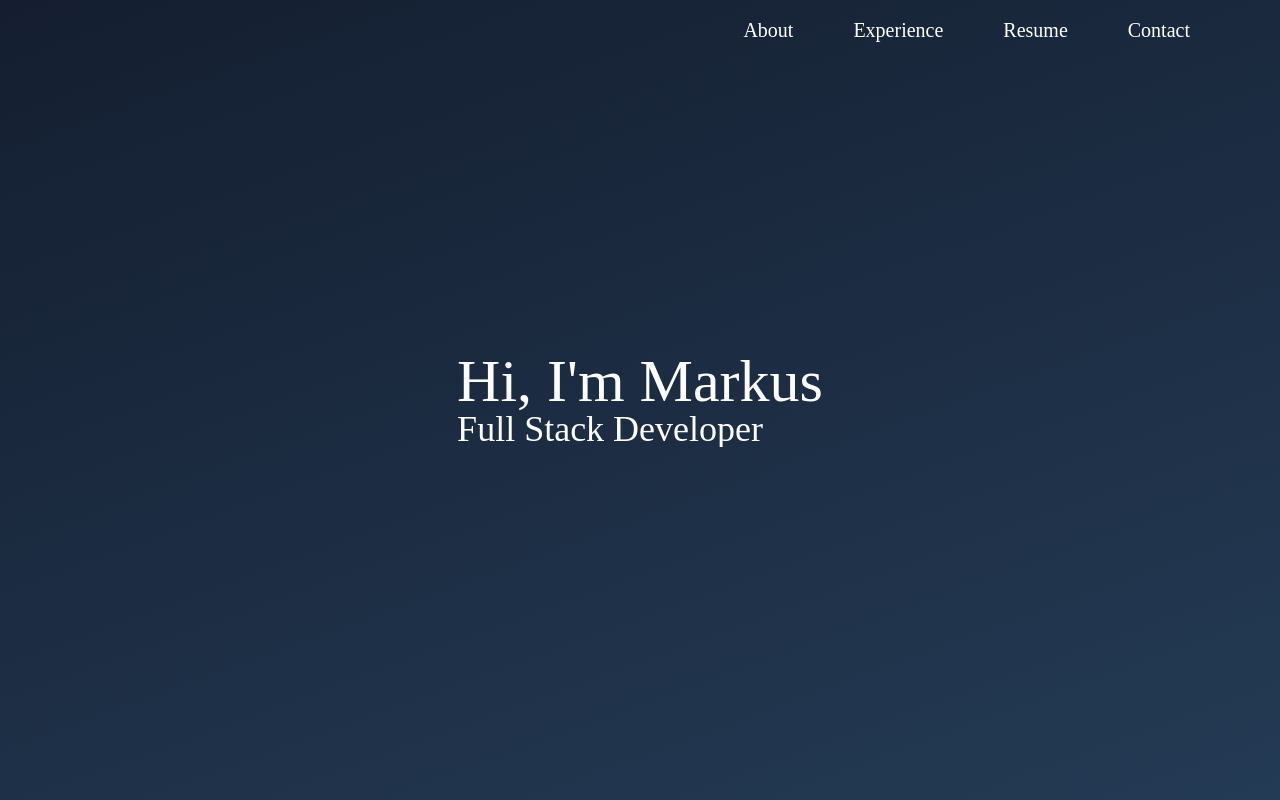
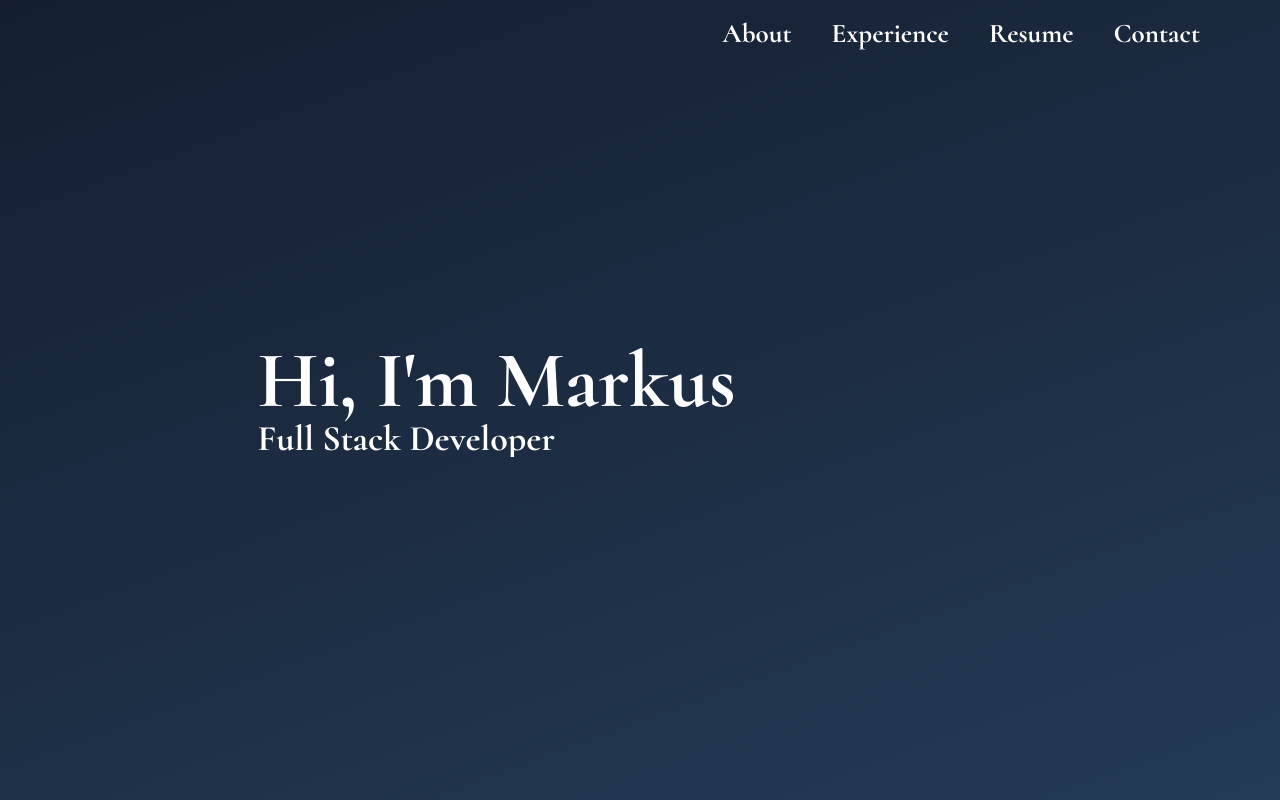
Before and after one commit to mhjarvis/Portfolio, a website built with webpack: page dist/index.html in a window 1280 px wide. Built offline with nearby package versions, Linux system fonts and the light colour scheme.

Commit message:
Add styling for header; additional color changes for nav-bar

```diff
--- a/dist/styles.css
+++ b/dist/styles.css
@@ -1,4 +1,5 @@
 @import url('./reset.css');
+@import url('https://fonts.googleapis.com/css2?family=Cormorant:wght@300;500;700&display=swap');
 
 /*************************************/
 /************** GENERAL **************/
@@ -6,7 +7,8 @@
 
 :root {
     font-size: 10px;
-
+    font-family: 'Cormorant', serif;
+    font-weight: 700;
 
     /* Color Variables */
     --white: #000000;
@@ -20,11 +22,11 @@ body {
     width: 100vw;
     height: 100vh;
     display: flex;
+    flex-direction: column;
     align-items: center;
     justify-content: center;
     overflow-x: hidden;
     color: white;
-    background-color: #0093E9;
     background-image: linear-gradient(160deg, #141E30 0%, #243B55 100%);
     color: white;
 }
@@ -34,7 +36,11 @@ body {
 /*************************************/
 
 h1 {
-    font-size: 6rem;
+    font-size: 8rem;
+}
+
+h1, .typewriter-container {
+    margin-left: -30%;
 }
 
 
@@ -43,7 +49,7 @@ h1 {
 /*************************************/
 
 .nav-list {
-    font-size: 2em;
+    font-size: 2.7em;
     position: absolute;
     top: 0;
     right: 0;
@@ -52,12 +58,13 @@ h1 {
 }
 
 .nav-list li {
-    margin: 0 3rem;
+    margin: 0 2rem;
 }
 
 .nav-list li:hover {
-    color: rgb(211, 137, 34);
+    color: orange;
     cursor: grab;
+    transform: scale(1.1)
 }
 
 /*************************************/
@@ -66,6 +73,7 @@ h1 {
 
 .typewriter-container {
     display: inline-block;
+
 }
 
 .typewriter-content {
@@ -77,7 +85,6 @@ h1 {
     animation:
         typing 7s steps(20, end) infinite,
         blink 1s infinite;
-
 }
 
 @keyframes typing {
```
Also changed, not shown: dist/index.html (+0 -1 lines).
